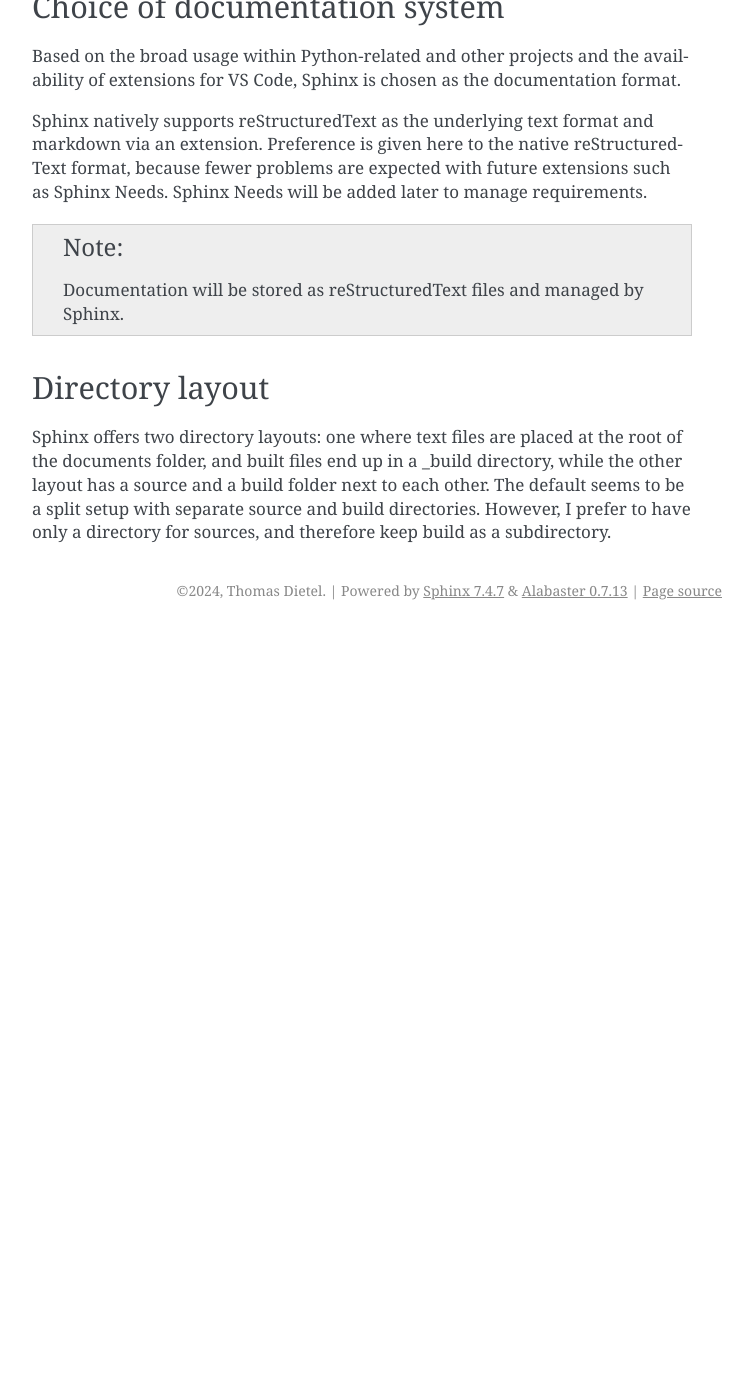
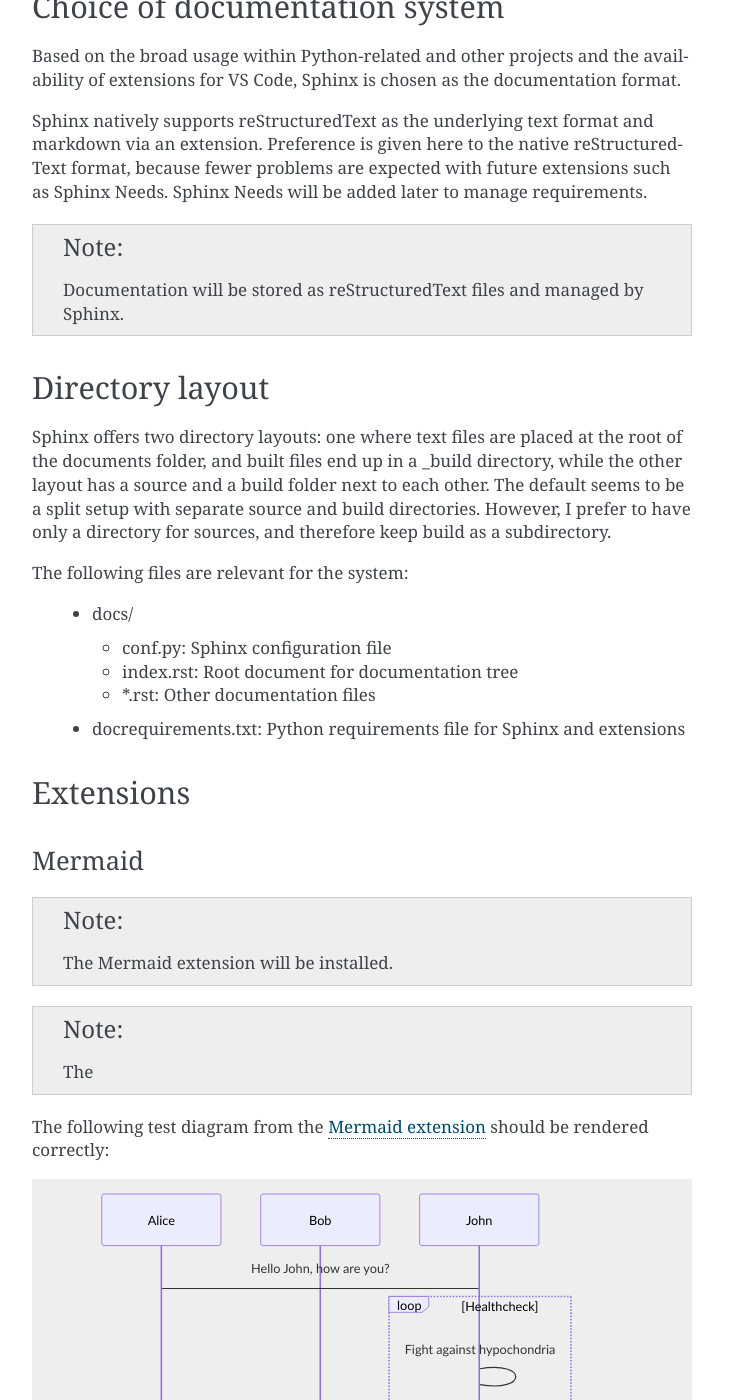
Before and after one commit to tdietel/python-hello, a Sphinx documentation site: the page built from docs/sphinx.rst, in a window 1280 px wide and 1400 px high, scrolled down 934 px. Shown: the whole window, without its empty margins (388-1141 px from the left). Built offline with Sphinx 7.4.7, drawn with Linux system fonts in a browser that asks for light colours; before the commit the page ends 1564 px from its top, so only the background shows below that; some of the changed text lies outside the part shown.

Commit message:
Configure Sphinx extensions for Mermaid and Needs

```diff
--- /dev/null
+++ b/docrequirements.txt
@@ -0,0 +1,4 @@
+sphinx
+sphinxcontrib-mermaid
+sphinxcontrib-plantuml
+sphinx-needs[plotting]
--- a/docs/conf.py
+++ b/docs/conf.py
@@ -14,7 +14,7 @@
 # -- General configuration ---------------------------------------------------
 # https://www.sphinx-doc.org/en/master/usage/configuration.html#general-configuration
 
-extensions = []
+extensions = ['sphinxcontrib.mermaid', 'sphinx_needs']
 
 templates_path = ['_templates']
 exclude_patterns = []
@@ -25,4 +25,18 @@
 # https://www.sphinx-doc.org/en/master/usage/configuration.html#options-for-html-output
 
 html_theme = 'alabaster'
-html_static_path = ['_static']
+# html_static_path = ['_static']
+
+# -- Needs (requirements management) -----------------------------------------
+# https://sphinx-needs.readthedocs.io/en/latest/configuration.html
+
+needs_id_regex = '^[a-z][a-z0-9.]{5,}'
+needs_id_required = True
+
+needs_types = [
+    dict(directive="req", title="Requirement", prefix="R_", color="#BFD8D2", style="node"),
+    dict(directive="dd", title="Design Decision", prefix="D_", color="#BEACD2", style="node"),
+    dict(directive="spec", title="Specification", prefix="S_", color="#FEDCD2", style="node"),
+    dict(directive="impl", title="Implementation", prefix="I_", color="#DF744A", style="node"),
+    dict(directive="test", title="Test Case", prefix="T_", color="#DCB239", style="node"),
+]
--- a/docs/sphinx.rst
+++ b/docs/sphinx.rst
@@ -56,3 +56,63 @@
 while the other layout has a source and a build folder next to each other.
 The default seems to be a split setup with separate source and build directories.
 However, I prefer to have only a directory for sources, and therefore keep build as a subdirectory.
+
+The following files are relevant for the system:
+
+  - docs/
+
+    - conf.py: Sphinx configuration file
+    - index.rst: Root document for documentation tree
+    - \*.rst: Other documentation files
+
+  - docrequirements.txt: Python requirements file for Sphinx and extensions
+
+----------
+Extensions
+----------
+
+Mermaid
+.......
+
+.. note:: The Mermaid extension will be installed.
+
+.. note:: The
+
+The following test diagram from the `Mermaid extension <https://pypi.org/project/sphinxcontrib-mermaid/>`_ should be rendered correctly:
+
+.. mermaid::
+
+   sequenceDiagram
+      participant Alice
+      participant Bob
+      Alice->John: Hello John, how are you?
+      loop Healthcheck
+          John->John: Fight against hypochondria
+      end
+      Note right of John: Rational thoughts <br/>prevail...
+      John-->Alice: Great!
+      John->Bob: How about you?
+      Bob-->John: Jolly good!
+
+Sphinx Needs
+............
+
+Sphinx Needs implements requirements management in this project.
+
+.. req:: Install and enable the Sphinx Needs extension.
+    :id: req.001
+
+
+
+Test: The following text should be rendered correctly:
+
+.. req:: My first requirement
+   :tags: main_example
+   :id: req.bla
+
+   This need is a requirement, and it includes a title, an ID, a tag and this text as a description.
+
+.. req:: VS Code extension
+  :id: req.needs.vscode
+
+  Document the installation and usage of the Sphinx Needs extension for VS Code.
```
